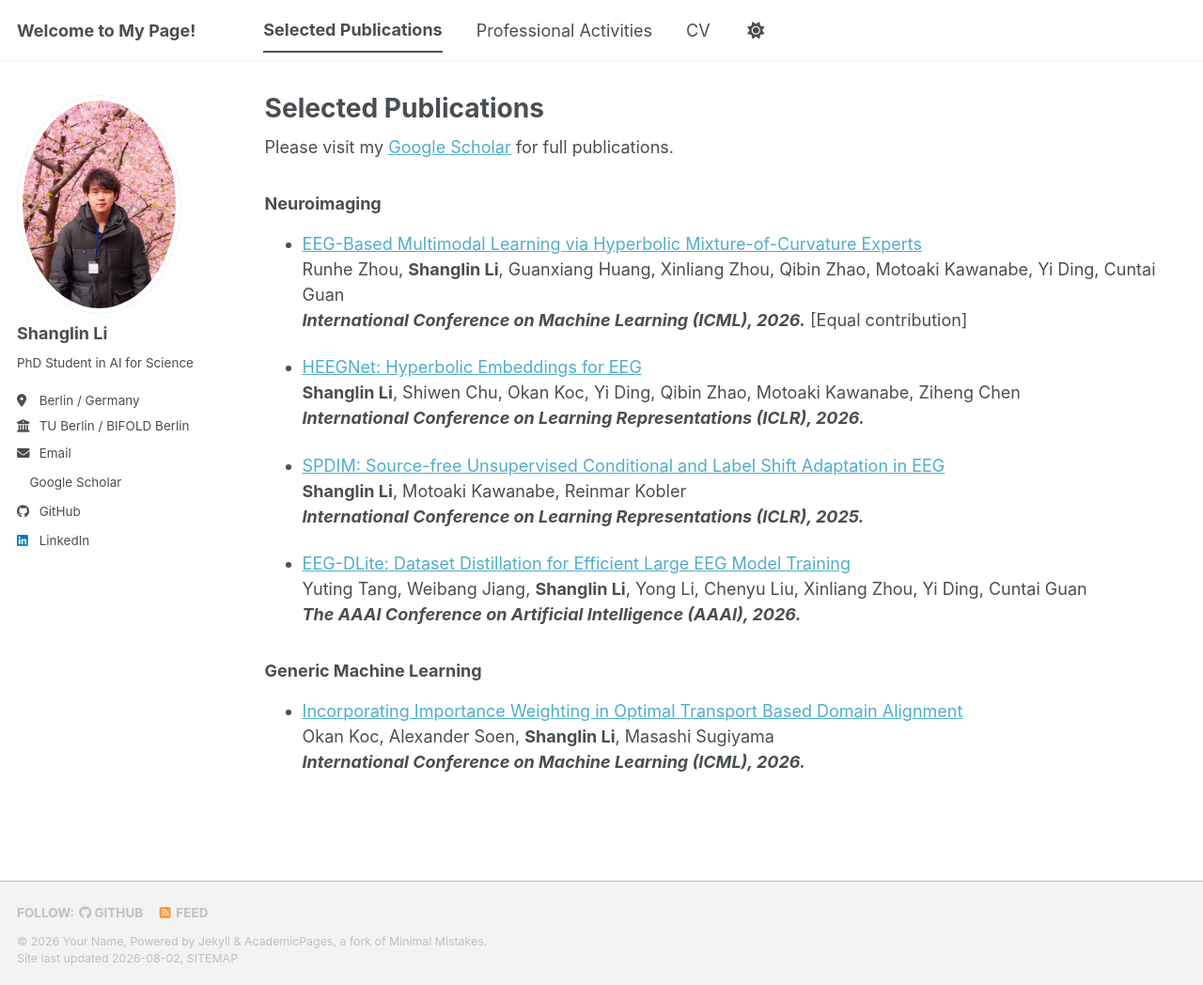
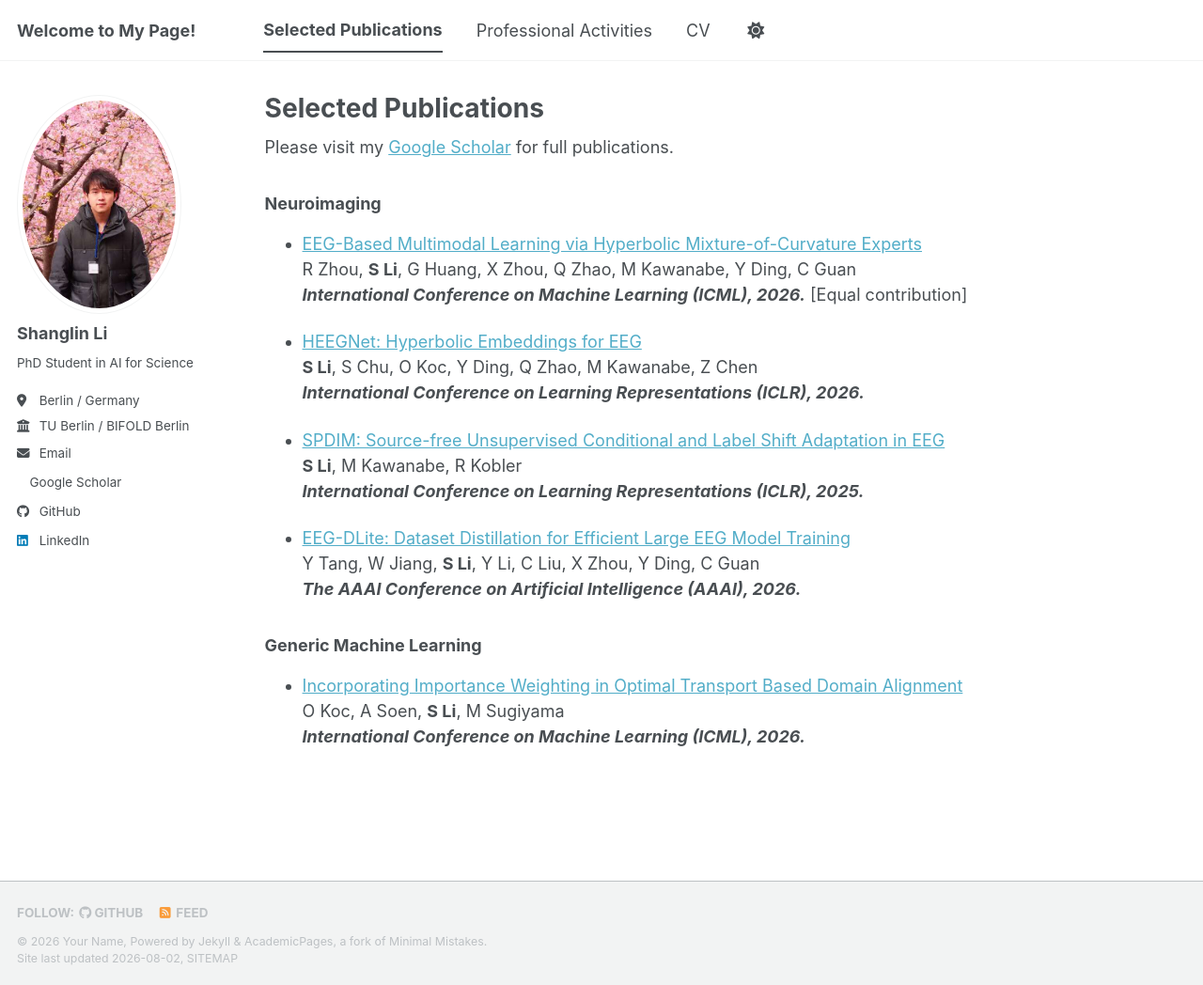
Before and after one commit to fightlesliefigt/fightlesliefigt.github.io, a Jekyll site: the page built from _pages/publications.html, in a window 1280 px wide and 1048 px high. Shown: the whole window at 94% size. Built offline with Jekyll 4.4.1, drawn with Linux system fonts in a browser that asks for light colours; a style sheet for code colours, icons or effects is not loaded.

Commit message:
Update publications.html

```diff
--- a/_pages/publications.html
+++ b/_pages/publications.html
@@ -11,7 +11,7 @@ Please visit my <a href="https://scholar.google.com/citations?user=ZfbvnHkAAAAJ"
 <ul>
 <li><p>
 <a href="https://openreview.net/forum?id=VSn4wLFd2p">EEG-Based Multimodal Learning via Hyperbolic Mixture-of-Curvature Experts</a><br />
-Runhe Zhou, <b>Shanglin Li</b>, Guanxiang Huang, Xinliang Zhou, Qibin Zhao, Motoaki Kawanabe, Yi Ding, Cuntai Guan<br />
+R Zhou, <b>S Li</b>, G Huang, X Zhou, Q Zhao, M Kawanabe, Y Ding, C Guan<br />
 <i><b>International Conference on Machine Learning (ICML), 2026.</b></i> [Equal contribution]
 </p></li>
 </ul>
@@ -20,7 +20,7 @@ Runhe Zhou, <b>Shanglin Li</b>, Guanxiang Huang, Xinliang Zhou, Qibin Zhao, Moto
 <ul>
 <li><p>
 <a href="https://openreview.net/forum?id=CNDNRjpVIL">HEEGNet: Hyperbolic Embeddings for EEG</a><br />
-<b>Shanglin Li</b>, Shiwen Chu, Okan Koc, Yi Ding, Qibin Zhao, Motoaki Kawanabe, Ziheng Chen<br />
+<b>S Li</b>, S Chu, O Koc, Y Ding, Q Zhao, M Kawanabe, Z Chen<br />
 <i><b>International Conference on  Learning Representations (ICLR), 2026. </b></i>
 </p></li>
 </ul>
@@ -29,7 +29,7 @@ Runhe Zhou, <b>Shanglin Li</b>, Guanxiang Huang, Xinliang Zhou, Qibin Zhao, Moto
 <ul>
 <li><p>
 <a href="https://openreview.net/forum?id=CoQw1dXtGb">SPDIM: Source-free Unsupervised Conditional and Label Shift Adaptation in EEG</a><br />
-<b>Shanglin Li</b>,  Motoaki Kawanabe, Reinmar Kobler<br />
+<b>S Li</b>,  M Kawanabe, R Kobler<br />
 <i><b>International Conference on  Learning Representations (ICLR), 2025.</b></i>
 </p></li>
 </ul>
@@ -38,7 +38,7 @@ Runhe Zhou, <b>Shanglin Li</b>, Guanxiang Huang, Xinliang Zhou, Qibin Zhao, Moto
 
 <ul>
 <li><p> <a href="https://ojs.aaai.org/index.php/AAAI/article/view/38830"> EEG-DLite: Dataset Distillation for Efficient Large EEG Model Training </a><br />
-Yuting Tang, Weibang Jiang, <b>Shanglin Li</b>, Yong Li, Chenyu Liu, Xinliang Zhou, Yi Ding, Cuntai Guan <br />
+Y Tang, W Jiang, <b>S Li</b>, Y Li, C Liu, X Zhou, Y Ding, C Guan <br />
 <i><b>The AAAI Conference on Artificial Intelligence (AAAI), 2026.</b></i>
 </p></li>
 </ul>
@@ -47,7 +47,7 @@ Yuting Tang, Weibang Jiang, <b>Shanglin Li</b>, Yong Li, Chenyu Liu, Xinliang Zh
 <ul>
 <li><p>
 <a href="https://openreview.net/forum?id=R8HbSt2J4e">Incorporating Importance Weighting in Optimal Transport Based Domain Alignment</a><br />
-Okan Koc, Alexander Soen, <b>Shanglin Li</b>, Masashi Sugiyama<br />
+O Koc, A Soen, <b>S Li</b>, M Sugiyama<br />
 <i><b>International Conference on Machine Learning (ICML), 2026.</b></i>
 </p></li>
 </ul>
```
